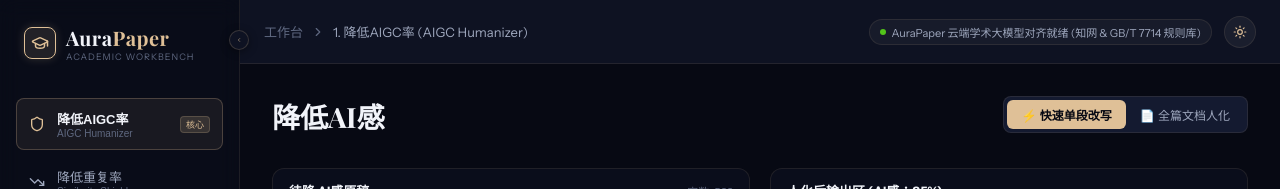
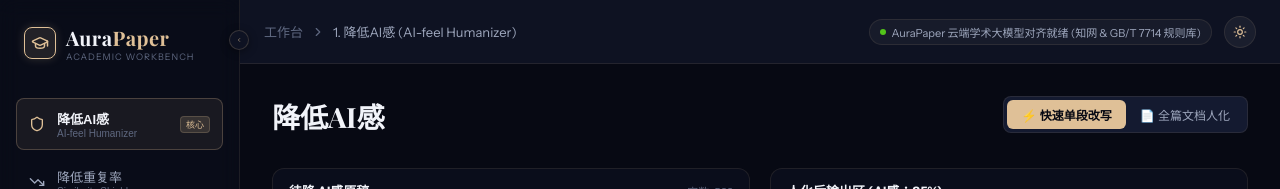
Before and after one commit to GuoqiangJia/autopapers, a React (Vite) app: page / in a window 1280 px wide. Shown: the top 189 px of the page. Built offline with nearby package versions, Linux system fonts and the light colour scheme; a web font is replaced by a local one.

Commit message:
feat: initialize main application component with App.tsx

```diff
--- a/src/App.tsx
+++ b/src/App.tsx
@@ -1174,7 +1174,7 @@
           {/* Navigation Items */}
           <div style={{ display: 'flex', flexDirection: 'column', gap: '6px' }}>
             {[
-              { id: 'aigc', label: '降低AIGC率', desc: 'AIGC Humanizer', icon: Shield, badge: '核心' },
+              { id: 'aigc', label: '降低AI感', desc: 'AI-feel Humanizer', icon: Shield, badge: '核心' },
               { id: 'plagiarism', label: '降低重复率', desc: 'Similarity Shield', icon: TrendingDown },
               { id: 'polish', label: '学术润色', desc: 'Academic Polish', icon: Sparkles },
               { id: 'layout', label: '格式排版', desc: 'Layout & GB/T7714', icon: FileText },
@@ -1274,7 +1274,7 @@
             <span style={{ fontSize: '13px', color: 'var(--text-muted)' }}>工作台</span>
             <ChevronRight size={14} style={{ color: 'var(--text-muted)' }} />
             <span style={{ fontSize: '13px', color: 'var(--text-secondary)' }}>
-              {activeTab === 'aigc' && '1. 降低AIGC率 (AIGC Humanizer)'}
+              {activeTab === 'aigc' && '1. 降低AI感 (AI-feel Humanizer)'}
               {activeTab === 'plagiarism' && '2. 降低重复率 (Similarity Shield)'}
               {activeTab === 'polish' && '3. 学术润色 (Academic Polish)'}
               {activeTab === 'layout' && '4. 格式排版 (Layout & GB/T7714)'}
@@ -1328,7 +1328,7 @@
         <div style={{ padding: '32px', maxWidth: '1200px', width: '100%', margin: '0 auto', flex: 1, display: 'flex', flexDirection: 'column', gap: '24px' }}>
 
           {/* ==========================================
-              TAB PANEL: 降低AIGC率 (AIGC Reducer)
+              TAB PANEL: 降低AI感 (AI-feel Reducer)
               ========================================== */}
           {activeTab === 'aigc' && (
             <div style={{ display: 'flex', flexDirection: 'column', gap: '24px' }}>
```
